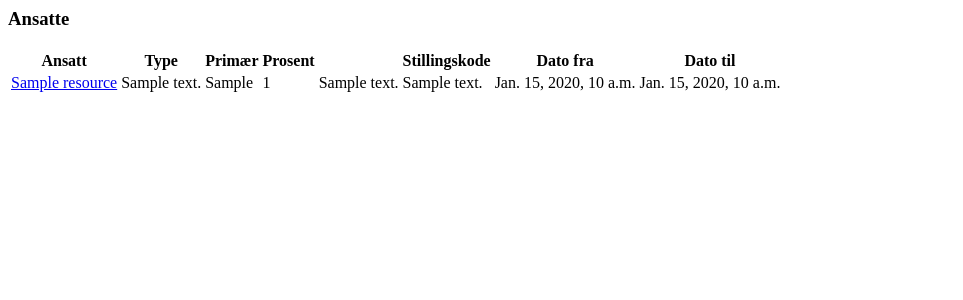
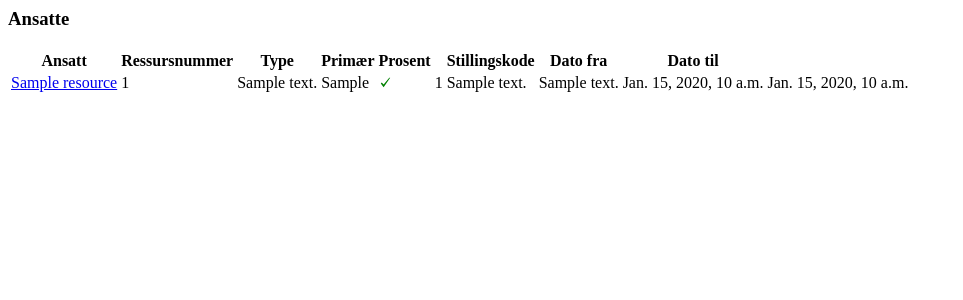
Before and after one commit to StorFollo-IKT/django-stamdata3, a Django app: template employee_info/templates/employee_info/resource_list.html in a window 1280 px wide. Shown: the top 300 px of the page, without its empty margins (0-963 px from the left). Run offline with Django 3.2, Linux system fonts and the light colour scheme; the template is opened without the code that fills it: most values are stand-ins (such as "Sample title", 1, 10 or a date in 2020).

Commit message:
Show cross or checkmark for mainPosition

```diff
--- /dev/null
+++ b/employee_info/templates/employee_info/boolean.html
@@ -0,0 +1,6 @@
+{% load static %}
+{% if value %}
+    <img height="15px" src="{% static 'employee_info/check.svg' %}" alt="Ja">
+{% else %}
+    <img height="15px" src="{% static 'employee_info/cross.svg' %}" alt="Nei">
+{% endif %}
--- a/employee_info/templates/employee_info/resource.html
+++ b/employee_info/templates/employee_info/resource.html
@@ -1,4 +1,5 @@
 {% extends 'employee_info/base.html' %}
+{% load static %}
 
 {% block body %}
     <table>
@@ -49,6 +50,10 @@
                 <th title="employmentType">Ansettelsestype</th>
                 <td>{{ employment.employmentType }} {{ employment.employmentTypeDescription }}</td>
             </tr>
+        <tr>
+            <th>Primært stillingsforhold</th>
+            <td>{% include 'employee_info/boolean.html' with value=employment.mainPosition %}</td>
+        </tr>
             <tr>
                 <th title="postCode">Stillingskode</th>
                 <td>{{ employment.postCode }} {{ employment.postCodeDescription }}</td>
--- a/employee_info/templates/employee_info/resource_list.html
+++ b/employee_info/templates/employee_info/resource_list.html
@@ -1,8 +1,10 @@
+{% load static %}
 <h3>Ansatte</h3>
 <table>
     <thead>
     <tr>
         <th>Ansatt</th>
+        <th>Ressursnummer</th>
         <th>Type</th>
         <th>Primær</th>
         <th>Prosent</th>
@@ -17,8 +19,10 @@
             <td>
                 <a href="{% url 'employee_info_browser:resource' %}?company={{ relation.company }}&amp;value={{ employment.resource.resourceId }}">{{ employment.resource }}</a>
             </td>
+            <td>{{ employment.resource.resourceId }}</td>
             <td>{{ employment.employmentTypeDescription }}</td>
             <td>{{ employment.mainPosition }}</td>
+            <td>{% include 'employee_info/boolean.html' with value=employment.mainPosition %}</td>
             <td>{{ employment.percentage }}</td>
             <td>{{ employment.postIdDescription }}</td>
             <td>{{ employment.postCodeDescription }}</td>
```
Also changed, not shown: employee_info/static/employee_info/check.svg (added), employee_info/static/employee_info/cross.svg (added).
